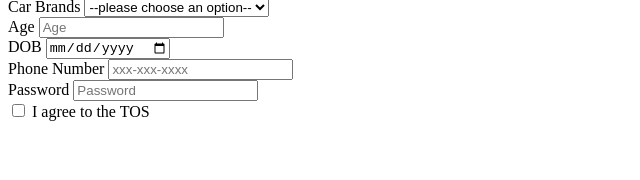
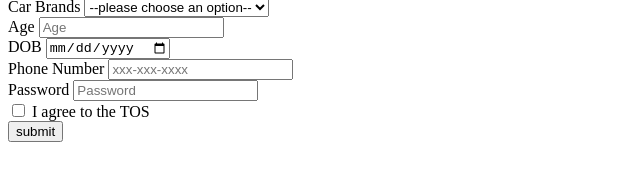
Before and after one commit to acciojob/signup-form-car-panyamlevanuruhussen, a website: page main.html in a window 1280 px wide. Shown: the part 72-252 px from the top of the page, without its empty margins (0-640 px from the left). Drawn offline with Linux system fonts and the light colour scheme.

Commit message:
created a submission

```diff
--- a/main.html
+++ b/main.html
@@ -43,6 +43,8 @@
 		<br>
 		<label for="tos"><input type="checkbox" id="tos"required >
 			I agree to the TOS</label>
+		<br>
+		<button>submit</button>
 
 	</form>
     <script type="text/javascript" src="./script.js">
```
